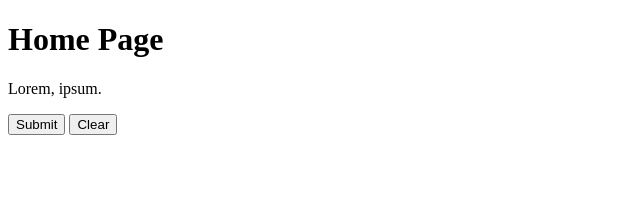
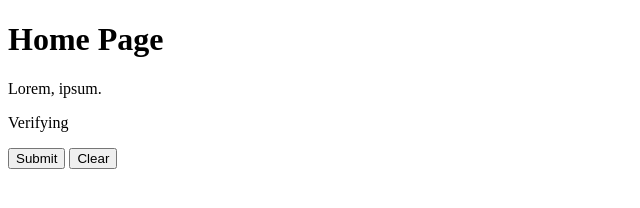
Before and after one commit to codewithhamza21/splitmate, a plain HTML site: page index.html in a window 1280 px wide. Shown: the whole page, without its empty margins (0-640 px from the left). Drawn offline with Linux system fonts and the light colour scheme.

Commit message:
Verifying

```diff
--- a/index.html
+++ b/index.html
@@ -11,6 +11,7 @@
 <body>
     <h1>Home Page</h1>
     <p>Lorem, ipsum.</p>
+    <p>Verifying</p>
 
     <button>Submit</button>
     <button>Clear</button>
```
